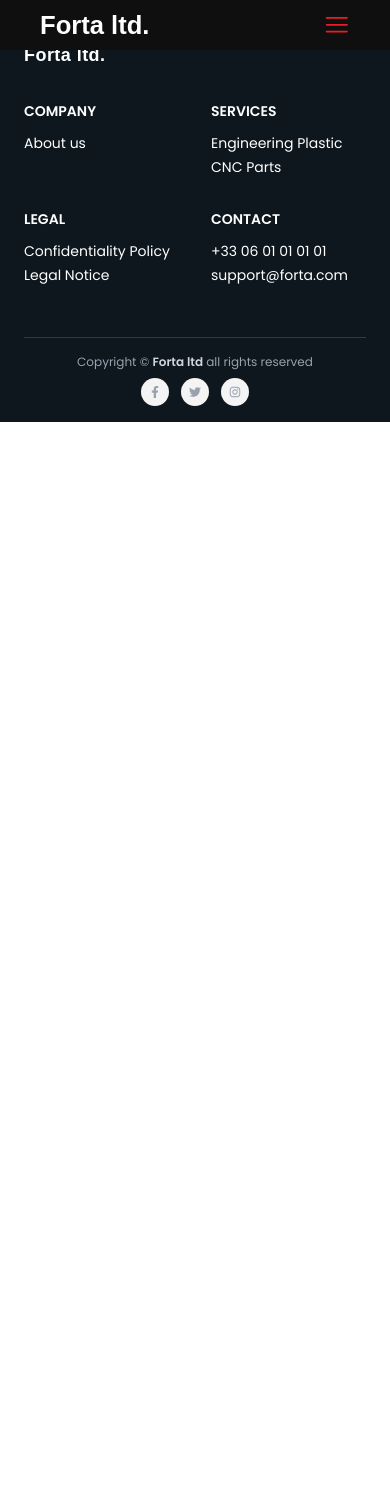
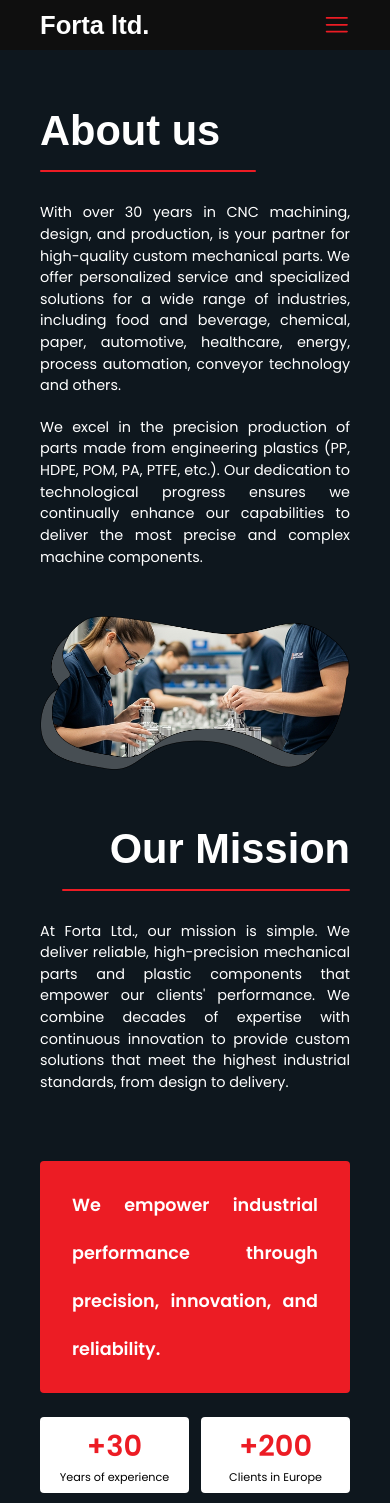
Before and after one commit to LouisJagueneau/Forta_Website, a React (Vite) app in the folder forta_website/: page /about in a window 390 px wide. Shown: the top 1503 px of the page. Before the commit the page ends 844 px from the top, so only its background shows below. Built offline with nearby package versions, Linux system fonts and the light colour scheme; a web font is replaced by a local one.

Commit message:
page About Us completed and with responsive

```diff
--- a/forta_website/src/pages/about.jsx
+++ b/forta_website/src/pages/about.jsx
@@ -1,8 +1,72 @@
+import aboutUsImage from '../assets/About_image.png'
+import aboutUsImage2 from '../assets/About_image2 .png'
+
 function About() {
-    return(
-        <div>
+    return (
+        <>
+            <div className='bg-[#0e171e]'>
+                <div className="z-10 flex pt-[100px] min-h-screen justify-center">
+                    <div className="container mx-auto lg:mx-0 px-10 md:px-14 lg:px-22 xl:px-30 2xl:px-50 ">
+                        <section className="flex flex-col gap-y-12 xl:gap-y-16 items-center  lg:mb-10 xl:mb-20">
+                            <div className='flex flex-col gap-y-12 lg:flex-row lg:items-stretch lg:gap-x-12 xl:gap-x-30'>
+                                {/* About us */}
+                                <div className='text-white lg:w-6/6 '>
+                                    <   h2 className='relative inline-block font-Stock_No_Bills text-[2.6rem] font-semibold mb-10'>About us
+                                        <span className='absolute bg-[#ec1c24] h-[2px] w-[120%] bottom-[-10px] left-0 rounded-full'></span>
+                                    </h2>
+                                    <p className='text-justify font-poppins text-[0.9rem] xl:text-[1.0rem] 2xl:text-[1.1rem] mb-5'>With over 30 years in CNC machining, design, and production, is your partner for high-quality custom mechanical parts. We offer personalized service and specialized solutions for a wide range of industries, including food and beverage, chemical, paper, automotive, healthcare, energy, process automation, conveyor technology and others.</p>
+                                    <p className='text-justify font-poppins text-[0.9rem] xl:text-[1.0rem] 2xl:text-[1.1rem]'>We excel in the precision production of parts made from engineering plastics (PP, HDPE, POM, PA, PTFE, etc.). Our dedication to technological progress ensures we continually enhance our capabilities to deliver the most precise and complex machine components.</p>
+                                </div>
+                                {/* Image 1 */}
+                                <div className=' lg:flex lg:items-center lg:w-3/6 xl:w-4/6'>
+                                    <img src={aboutUsImage2} alt="aboutUsImage" className='w-full h-auto lg:hidden' />
+                                    <img src={aboutUsImage} alt="aboutUsImage" className='w-full h-auto hidden lg:flex ' />
+                                </div>
+                            </div>
+                            <div className='flex flex-col gap-y-12 lg:flex-row-reverse items-stretch lg:gap-x-12 xl:gap-x-30'>
+                                {/* Our Mission */}
+                                <div className='text-white w-6/6 text-end'>
+                                    <h2 className='relative inline-block font-Stock_No_Bills text-[2.6rem] font-semibold mb-10'>Our Mission
+                                        <span className='absolute bg-[#ec1c24] h-[2px] w-[120%] bottom-[-10px] right-0 rounded-full'></span>
+                                    </h2>
+                                    <p className='text-justify font-poppins text-[0.9rem] xl:text-[1.0rem] 2xl:text-[1.1rem] mb-5'>At Forta Ltd., our mission is simple. We deliver reliable, high-precision mechanical parts and plastic components that empower our clients' performance. We combine decades of expertise with continuous innovation to provide custom solutions that meet the highest industrial standards, from design to delivery.</p>
+                                </div>
+                                <div className=' w-4/6 xl:w-6/6 items-center flex'>
+                                    <img src={aboutUsImage2} alt="aboutUsImage" className='w-full h-auto hidden lg:flex' />
+                                </div>
+                            </div>
+                        </section>
 
-        </div>
+                        <section className='mb-12'>
+                            <div className="lg:flex lg:items-stretch gap-10">
+                                {/* Colonne Texte */}
+                                <div className="flex-2 bg-[#ec1c24] rounded-sm mb-6 lg:mb-0">
+                                    <p className="text-white font-poppins font-semibold text-[1.1rem] sm:text-[1.5rem] xl:text-[1.8rem] 2xl:text-[2.0rem] leading-12 xl:leading-16 text-justify px-8 py-5 h-full">
+                                        We empower industrial performance through precision, innovation, and reliability.
+                                    </p>
+                                </div>
+
+                                {/* Colonne Stats */}
+                                <div className="flex-1 grid grid-cols-2 md:grid-cols-4 lg:grid-cols-2 gap-3 xl:gap-5">
+                                    {[
+                                        ['+30', 'Years of experience'],
+                                        ['+200', 'Clients in Europe'],
+                                        ['+10k', 'Project Realised'],
+                                        ['+25', 'Trusted companies']
+                                    ].map(([value, label]) => (
+                                        <div key={value} className="bg-white flex flex-col items-center justify-center rounded-sm p-2 h-full">
+                                            <span className="text-[#ec1c24] font-poppins font-semibold text-[1.8rem]">{value}</span>
+                                            <p className="text-center font-poppins text-[0.7rem]">{label}</p>
+                                        </div>
+                                    ))}
+                                </div>
+                            </div>
+
+                        </section>
+                    </div>
+                </div>
+            </div>
+        </>
     )
 }
 
```
Also changed, not shown: forta_website/src/assets/About_image.png (added), forta_website/src/assets/About_image2 .png (added).
